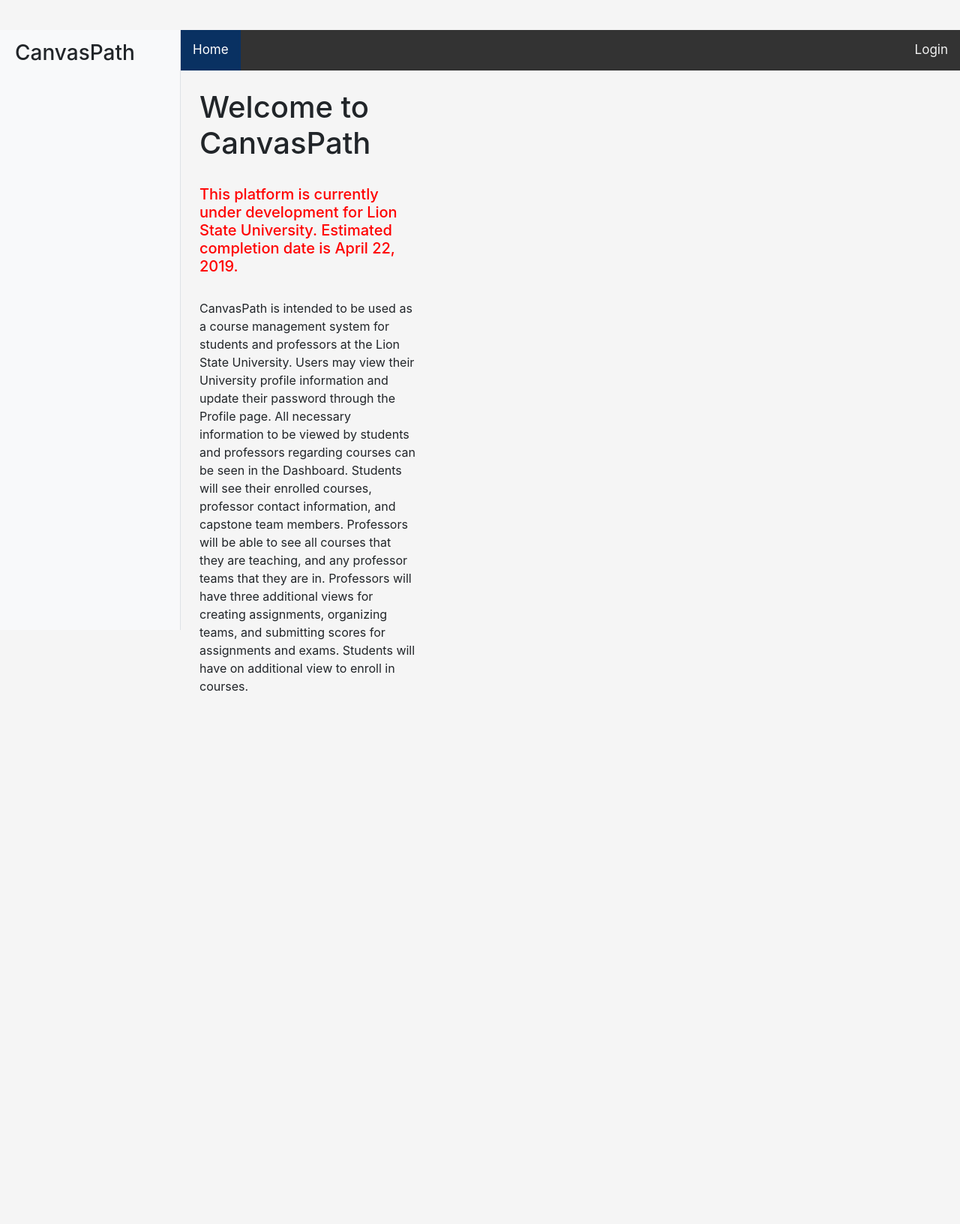
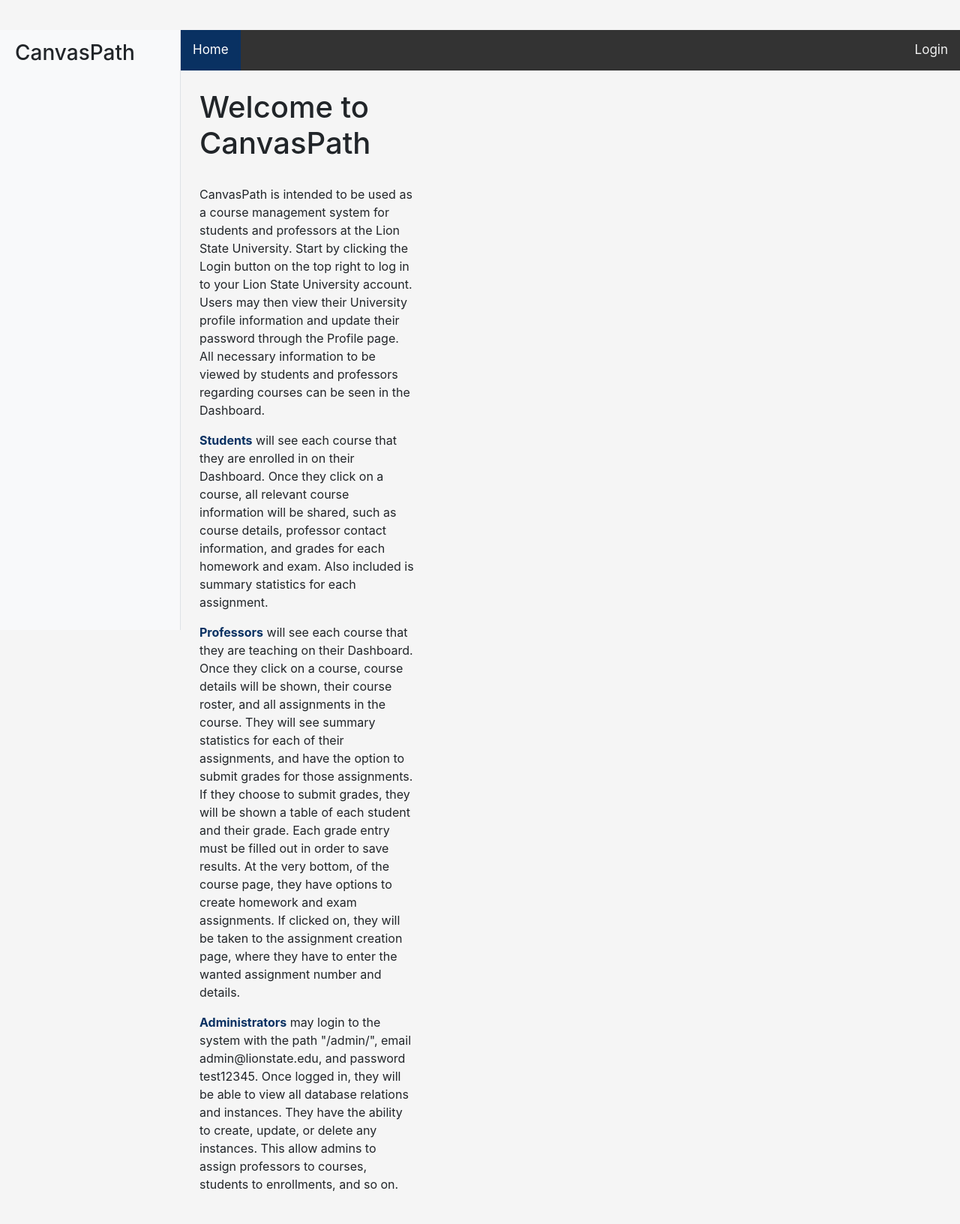
Before and after one commit to thebrianbn/canvas_path, a Django app: page / in a window 1280 px wide. Shown: the whole page at 75% size. Before the commit the page ends 921 px from the top, so only its background shows below. Run offline with Django 3.2, Linux system fonts and the light colour scheme; some libraries are stand-ins or nearby versions.

Commit message:
update homepage intro

```diff
--- a/courses/templates/home.html
+++ b/courses/templates/home.html
@@ -2,16 +2,31 @@
 
 {% block content %}
 
-    <div style="padding-right: 700px;">
+<div style="padding-right: 700px;">
     <h1> Welcome to CanvasPath</h1> <br>
-    <h5 style="color: red"> This platform is currently under development for Lion State University. Estimated completion date is
-    April 22, 2019.</h5> <br>
     <p> CanvasPath is intended to be used as a course management system for students and professors at the Lion
-    State University. Users may view their University profile information and update their password through the Profile page. All necessary
-    information to be viewed by students and professors regarding courses can be seen in the Dashboard. Students will see their enrolled
-    courses, professor contact information, and capstone team members. Professors will be able to see all courses that they are teaching,
-    and any professor teams that they are in. Professors will have three additional views for creating assignments, organizing teams, and
-    submitting scores for assignments and exams. Students will have on additional view to enroll in courses.</p>
-    </div>
+    State University. Start by clicking the Login button on the top right to log in to your Lion State University
+    account. Users may then view their University profile information and update their password through the Profile
+    page. All necessary information to be viewed by students and professors regarding courses can be seen in the
+    Dashboard.</p>
+
+    <p><b><font style="color: #093162;">Students</font></b> will see each course that they are enrolled in on their
+    Dashboard. Once they click on a course, all relevant course information will be shared, such as course details,
+    professor contact information, and grades for each homework and exam. Also included is summary statistics for each
+    assignment.</p>
+
+    <p><b><font style="color: #093162;">Professors</font></b> will see each course that they are teaching on their
+    Dashboard. Once they click on a course, course details will be shown, their course roster, and all assignments in
+    the course. They will see summary statistics for each of their assignments, and have the option to submit grades for
+    those assignments. If they choose to submit grades, they will be shown a table of each student and their grade. Each
+    grade entry must be filled out in order to save results. At the very bottom, of the course page, they have options
+    to create homework and exam assignments. If clicked on, they will be taken to the assignment creation page, where
+    they have to enter the wanted assignment number and details.</p>
+
+    <p><b><font style="color: #093162;">Administrators</font></b> may login to the system with the path "/admin/", email
+    admin@lionstate.edu, and password test12345. Once logged in, they will be able to view all database relations and
+    instances. They have the ability to create, update, or delete any instances. This allow admins to assign professors
+    to courses, students to enrollments, and so on.</p>
+</div>
 
 {% endblock content %}
```
